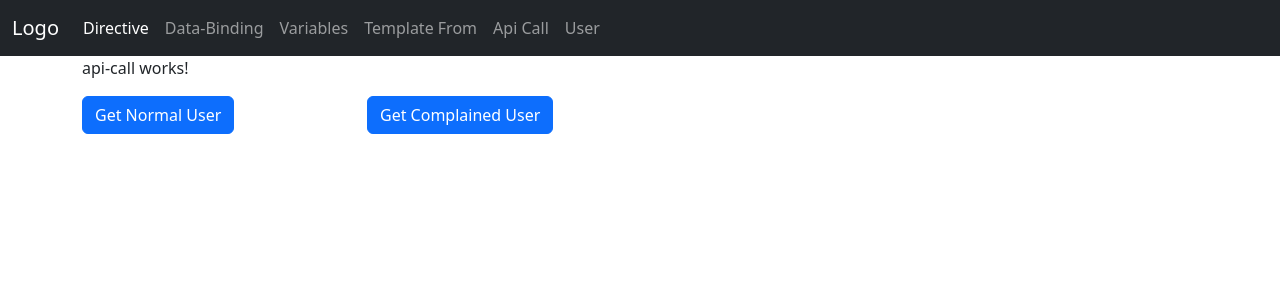
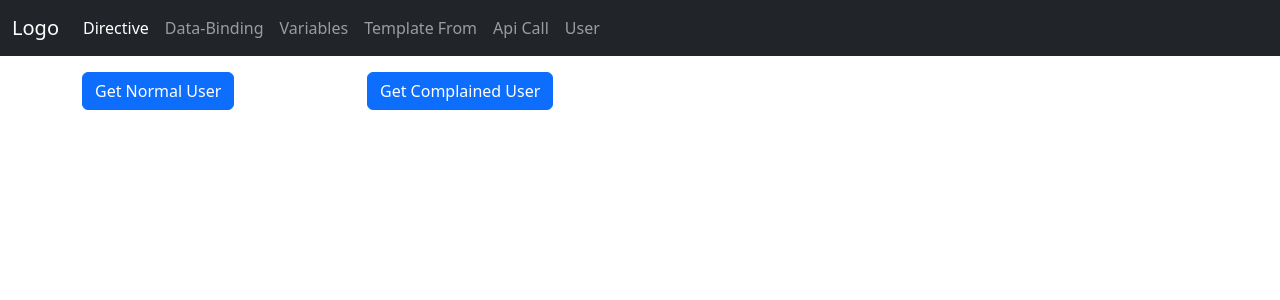
Before and after one commit to Rubipatel1989/angular19-first, an Angular app: page /api-call in a window 1280 px wide. Shown: the top 300 px of the page. Built offline with nearby package versions, Linux system fonts and the light colour scheme.

Commit message:
Add Pages

```diff
--- a/src/app/components/api-call/api-call.component.html
+++ b/src/app/components/api-call/api-call.component.html
@@ -1,5 +1,4 @@
-<p>api-call works!</p>
-<div class="row">
+<div class="row pt-3">
     <div class="col-3">
         <button class="btn btn-primary" (click)="getAllUsers()">Get Normal User</button>
     </div>
```
